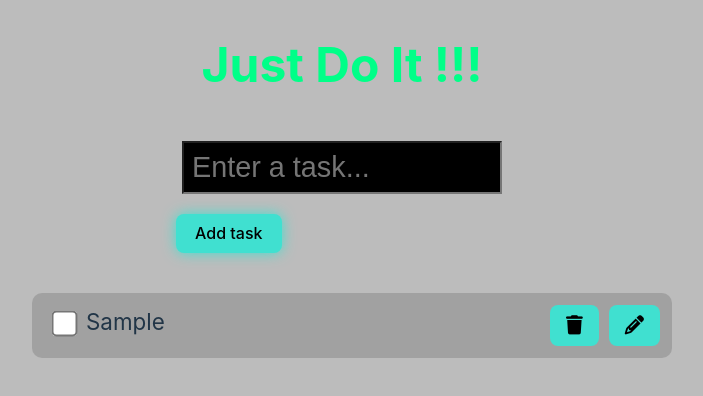
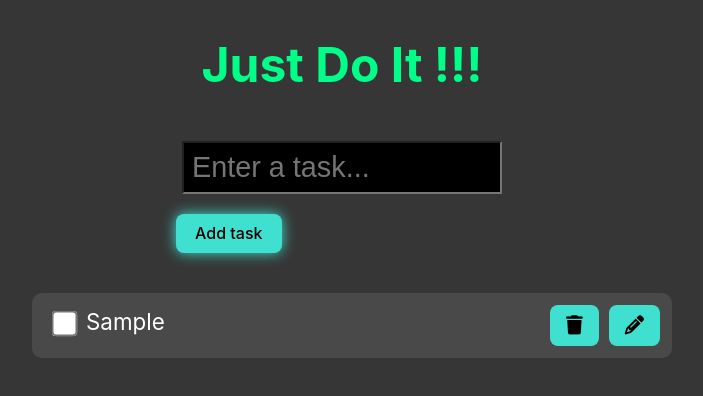
Before and after one commit to DhanveerSingh2002/DLYDD, a React (Vite) app: page / in a window 1280 px wide. Both pictures are taken after typing "Sample" into the empty fields and a click on the button "Add task". Shown: the top 396 px of the page, without its empty margins (298-1001 px from the left). Built offline with nearby package versions, Linux system fonts and the light colour scheme.

Commit message:
color changed

```diff
--- a/src/App.css
+++ b/src/App.css
@@ -1,5 +1,5 @@
 body{
-  background-color: #bcbcbc;
+  background-color: #363636;
 }
 #root {
   margin: 0 auto;
@@ -108,6 +108,7 @@ body{
   font-size: 1.4em;
   flex-direction: row;
   text-align: left;
+  color:white;
 }
 
 .hide{
```
Also changed, not shown: package.json (+5 -2 lines), 1 other file (tests, documents, lock files or other folders).
